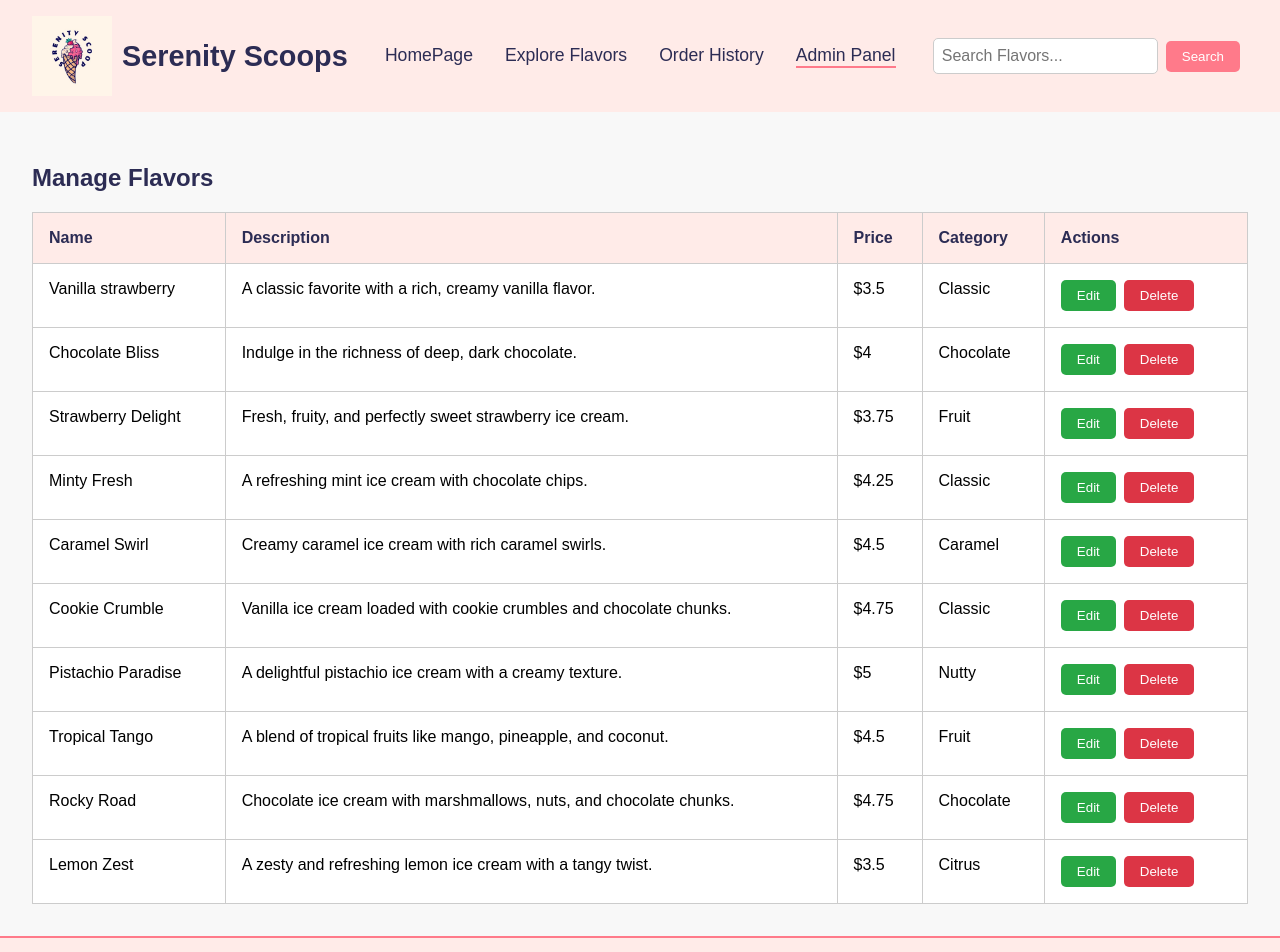
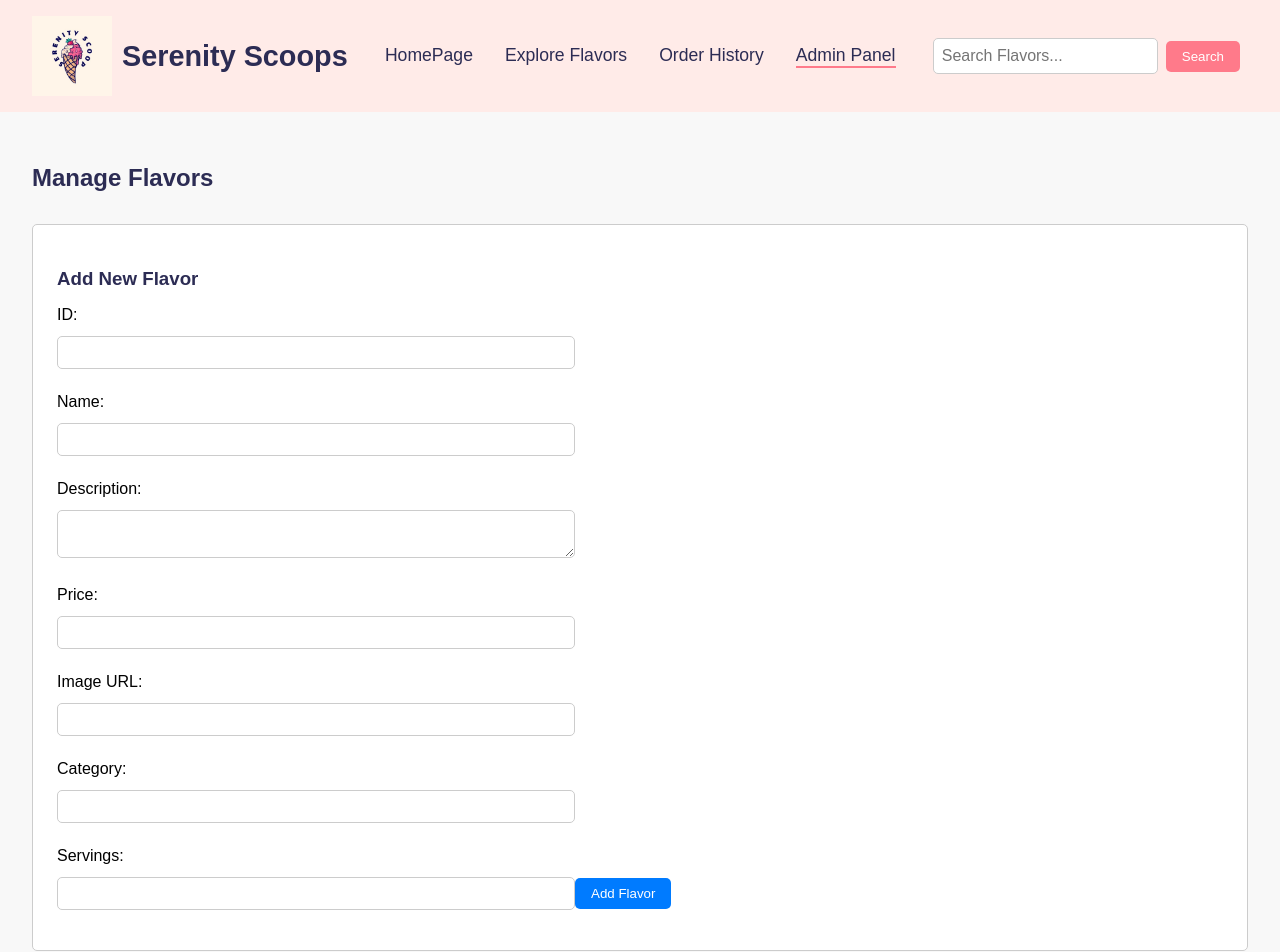
Before and after one commit to abudhosamuel/icecream, a React (Create React App) app: page /admin in a window 1280 px wide. Shown: the top 952 px of the page. Built offline with nearby package versions, Linux system fonts and the light colour scheme; data requests are answered from the project's data file.

Commit message:
Add functionality

```diff
--- a/src/App.js
+++ b/src/App.js
@@ -6,7 +6,7 @@ import OrderHistory from './components/OrderHistory';
 import AdminPanel from './components/AdminPanel';
 import NavBar from './components/NavBar';
 import Footer from './components/Footer';
-import HomePage from './components/HomePage'; // Import the HomePage component
+import HomePage from './components/HomePage';
 
 const App = () => {
     const [searchQuery, setSearchQuery] = useState('');
--- a/src/components/AdminPanel.js
+++ b/src/components/AdminPanel.js
@@ -5,12 +5,13 @@ const AdminPanel = () => {
     const [flavors, setFlavors] = useState([]);
     const [editingFlavor, setEditingFlavor] = useState(null);
     const [formData, setFormData] = useState({
+        id: '',
         name: '',
         description: '',
         price: '',
         image: '',
         category: '',
-        toppings: ''
+        servings: ''
     });
 
     useEffect(() => {
@@ -37,12 +38,13 @@ const AdminPanel = () => {
     const handleEdit = (flavor) => {
         setEditingFlavor(flavor);
         setFormData({
+            id: flavor.id,
             name: flavor.name,
             description: flavor.description,
             price: flavor.price,
             image: flavor.image,
             category: flavor.category,
-            toppings: flavor.toppings.join(', ')
+            servings: flavor.servings
         });
     };
 
@@ -52,10 +54,11 @@ const AdminPanel = () => {
     };
 
     const handleSave = () => {
+        if (editingFlavor) {
+            // Update an existing flavor
             const updatedFlavor = {
                 ...editingFlavor,
-            ...formData,
-            toppings: formData.toppings.split(',').map(topping => topping.trim())
+                ...formData
             };
 
             fetch(`http://localhost:3000/flavors/${editingFlavor.id}`, {
@@ -66,24 +69,54 @@ const AdminPanel = () => {
             .then(() => {
                 setFlavors(flavors.map(flavor => flavor.id === editingFlavor.id ? updatedFlavor : flavor));
                 setEditingFlavor(null);
+                resetForm();
+            })
+            .catch(error => console.error("Error updating flavor:", error));
+        } else {
+            // Add a new flavor
+            const newFlavor = {
+                ...formData,
+                id: Date.now() // Use timestamp as a unique ID
+            };
+
+            fetch('http://localhost:3000/flavors', {
+                method: 'POST',
+                headers: { 'Content-Type': 'application/json' },
+                body: JSON.stringify(newFlavor)
+            })
+            .then(() => {
+                setFlavors([...flavors, newFlavor]);
+                resetForm();
+            })
+            .catch(error => console.error("Error adding flavor:", error));
+        }
+    };
+
+    const resetForm = () => {
         setFormData({
+            id: '',
             name: '',
             description: '',
             price: '',
             image: '',
             category: '',
-                toppings: ''
+            servings: ''
         });
-        })
-        .catch(error => console.error("Error updating flavor:", error));
     };
 
     return (
         <div className="admin-panel">
             <h2>Manage Flavors</h2>
-            {editingFlavor && (
             <div className="edit-form">
-                    <h3>Edit Flavor</h3>
+                <h3>{editingFlavor ? 'Edit Flavor' : 'Add New Flavor'}</h3>
+                <label>ID:</label>
+                <input
+                    type="text"
+                    name="id"
+                    value={formData.id}
+                    onChange={handleInputChange}
+                    disabled={editingFlavor !== null} // Disable ID input when editing
+                />
                 <label>Name:</label>
                 <input
                     type="text"
@@ -118,34 +151,43 @@ const AdminPanel = () => {
                     value={formData.category}
                     onChange={handleInputChange}
                 />
-                    <label>Toppings (comma separated):</label>
+                <label>Servings:</label>
                 <input
-                        type="text"
-                        name="toppings"
-                        value={formData.toppings}
+                    type="number"
+                    name="servings"
+                    value={formData.servings}
                     onChange={handleInputChange}
                 />
-                    <button className="save-btn" onClick={handleSave}>Save</button>
-                    <button className="cancel-btn" onClick={() => setEditingFlavor(null)}>Cancel</button>
+                <button className="save-btn" onClick={handleSave}>
+                    {editingFlavor ? 'Save Changes' : 'Add Flavor'}
+                </button>
+                {editingFlavor && (
+                    <button className="cancel-btn" onClick={() => setEditingFlavor(null)}>
+                        Cancel
+                    </button>
+                )}
             </div>
-            )}
             <table className="flavor-table">
                 <thead>
                     <tr>
+                        <th>ID</th>
                         <th>Name</th>
                         <th>Description</th>
                         <th>Price</th>
                         <th>Category</th>
+                        <th>Servings</th>
                         <th>Actions</th>
                     </tr>
                 </thead>
                 <tbody>
                     {flavors.map(flavor => (
                         <tr key={flavor.id}>
+                            <td>{flavor.id}</td>
                             <td>{flavor.name}</td>
                             <td>{flavor.description}</td>
                             <td>${flavor.price}</td>
                             <td>{flavor.category}</td>
+                            <td>{flavor.servings}</td>
                             <td>
                                 <button className="edit-btn" onClick={() => handleEdit(flavor)}>Edit</button>
                                 <button className="delete-btn" onClick={() => handleDelete(flavor.id)}>Delete</button>
```
Lines whose indentation alone changed are shown as unchanged.
